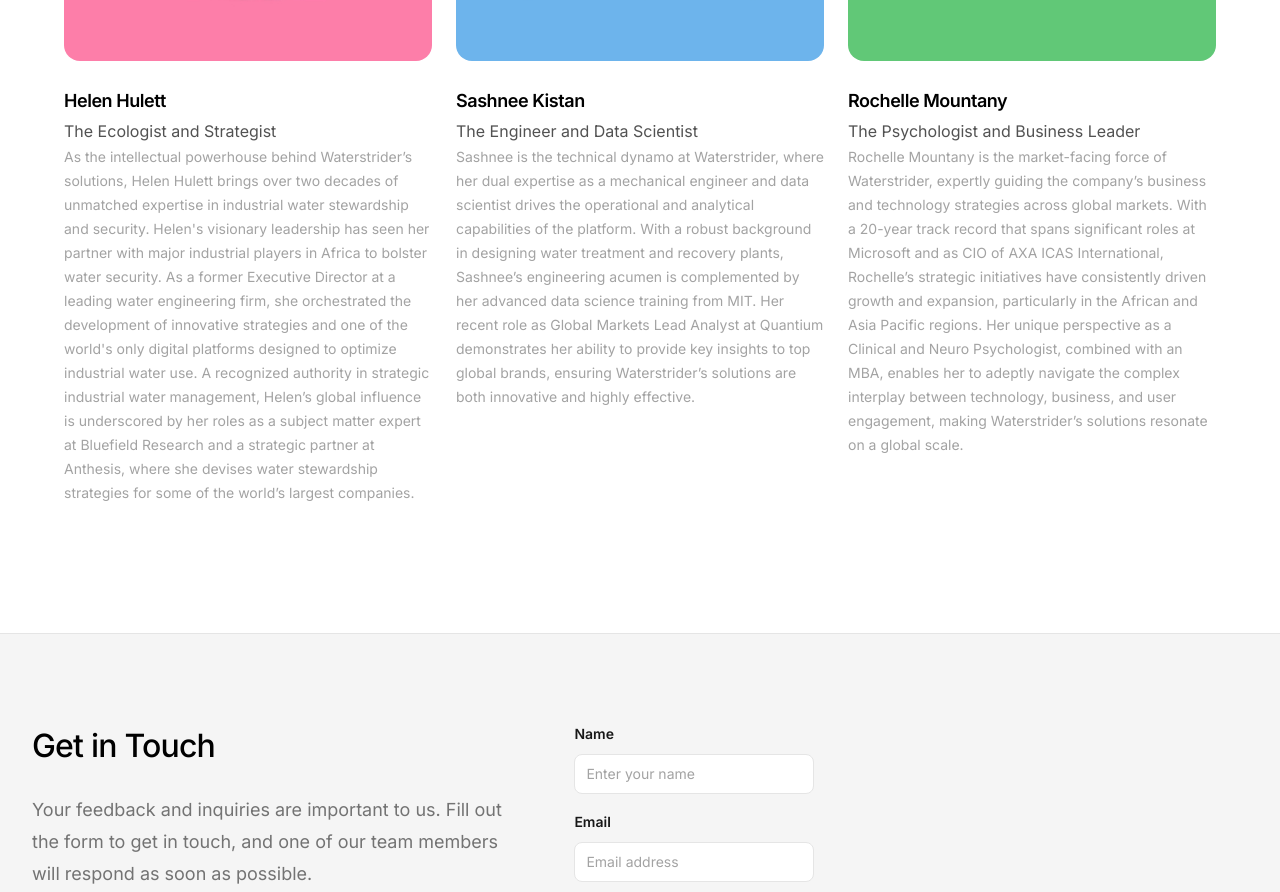
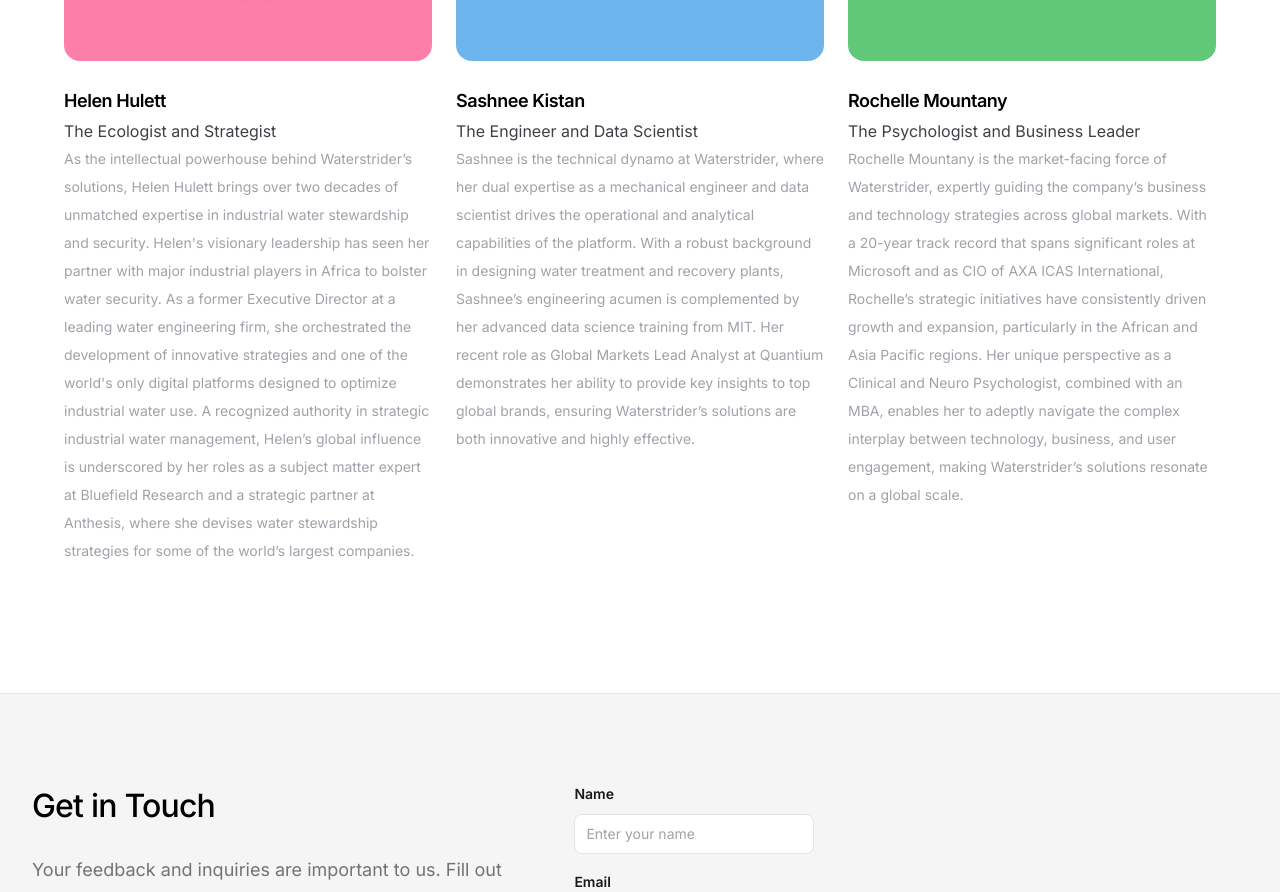
Before and after one commit to The-Kaveshan/waterstrider, a Next.js app: page / in a window 1280 px wide. Shown: the part 2272-3164 px from the top of the page. Built offline with nearby package versions, Linux system fonts and the light colour scheme.

Commit message:
Team clean up

```diff
--- a/src/components/Team.jsx
+++ b/src/components/Team.jsx
@@ -114,13 +114,13 @@ export function Team() {
                   className="aspect-[14/13] w-full rounded-2xl object-cover"
                   alt={person.image}
                 />
-                <h3 className="mt-6 text-lg font-semibold leading-8 tracking-tight">
+                <h3 className="mt-6 text-lg font-semibold leading-8 tracking-tight text-black">
                   {person.name}
                 </h3>
-                <p className="text-base leading-7 text-gray-600">
+                <p className="text-base leading-7 text-zinc-700">
                   {person.role}
                 </p>
-                <p className="text-sm leading-6 text-gray-400">{person.bio}</p>
+                <p className="text-sm leading-7 text-zinc-400">{person.bio}</p>
               </li>
             ))}
           </ul>
```
